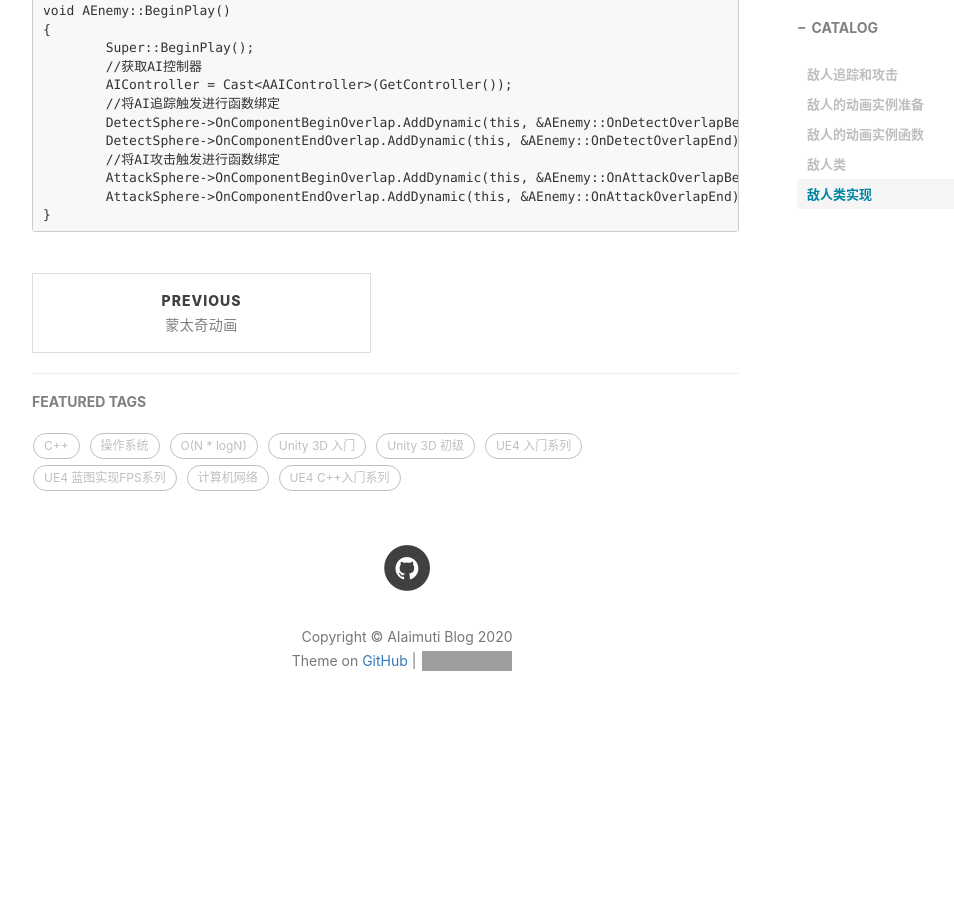
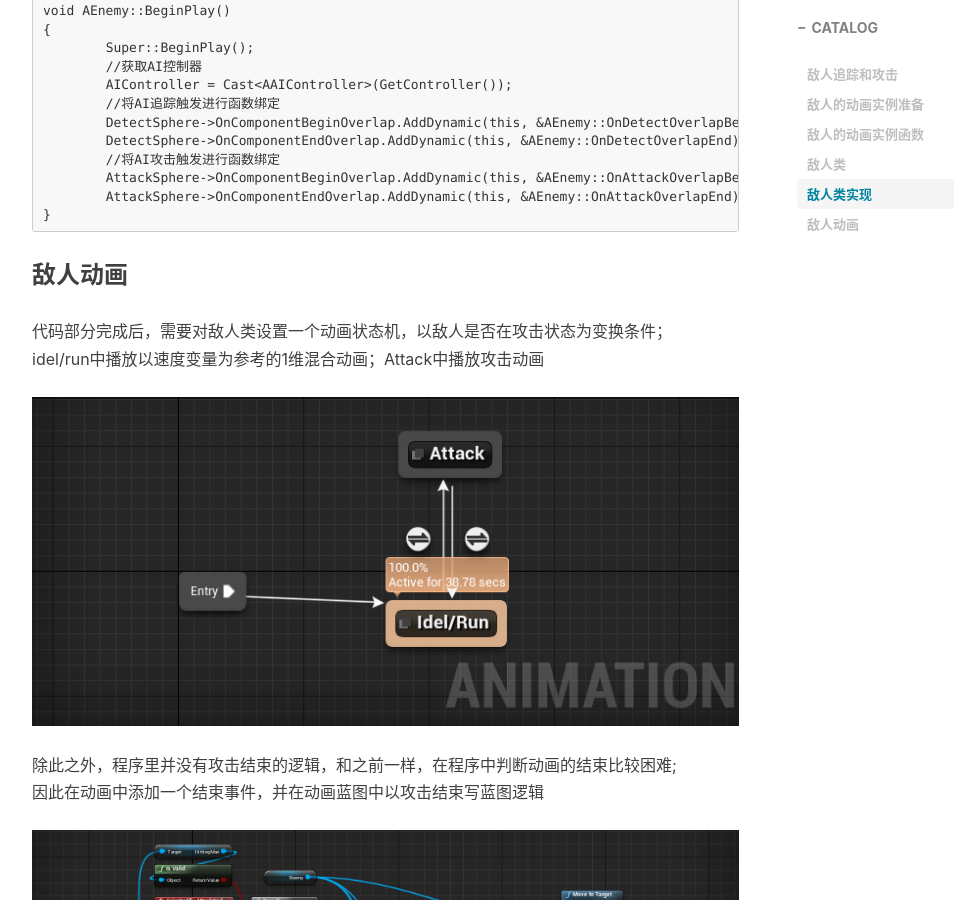
Before and after one commit to AIaimuti/aiaimuti.github.io, a Jekyll site: the page built from _posts/UE4/UE4_C++/2020-5-10-Enemy_Trace.md, in a window 1280 px wide and 900 px high, scrolled down 7422 px. Shown: the whole window, without its empty margins (233-1187 px from the left). Built offline with Jekyll 4.4.1, drawn with Linux system fonts in a browser that asks for light colours; nearby versions of some CDN libraries; comment, search, counter and statistics services are not loaded; before the commit the page ends 8187 px from its top, so only the background shows below that; grey boxes are pictures that could not be loaded.

Commit message:
Update 2020-5-10-Enemy_Trace.md

````diff
--- a/_posts/UE4/UE4_C++/2020-5-10-Enemy_Trace.md
+++ b/_posts/UE4/UE4_C++/2020-5-10-Enemy_Trace.md
@@ -314,3 +314,10 @@ void AEnemy::BeginPlay()
 	AttackSphere->OnComponentEndOverlap.AddDynamic(this, &AEnemy::OnAttackOverlapEnd);
 }
 ```
+### 敌人动画
+代码部分完成后，需要对敌人类设置一个动画状态机，以敌人是否在攻击状态为变换条件；<br>
+idel/run中播放以速度变量为参考的1维混合动画；Attack中播放攻击动画<br>
+![](https://github.com/AIaimuti/aiaimuti.github.io/blob/master/img/UE4/UE4_C++/Enemy_State_Machine.png?raw=true)
+除此之外，程序里并没有攻击结束的逻辑，和之前一样，在程序中判断动画的结束比较困难;<br>
+因此在动画中添加一个结束事件，并在动画蓝图中以攻击结束写蓝图逻辑<br>
+![](https://github.com/AIaimuti/aiaimuti.github.io/blob/master/img/UE4/UE4_C++/Enemy_Event.png?raw=true)
````
